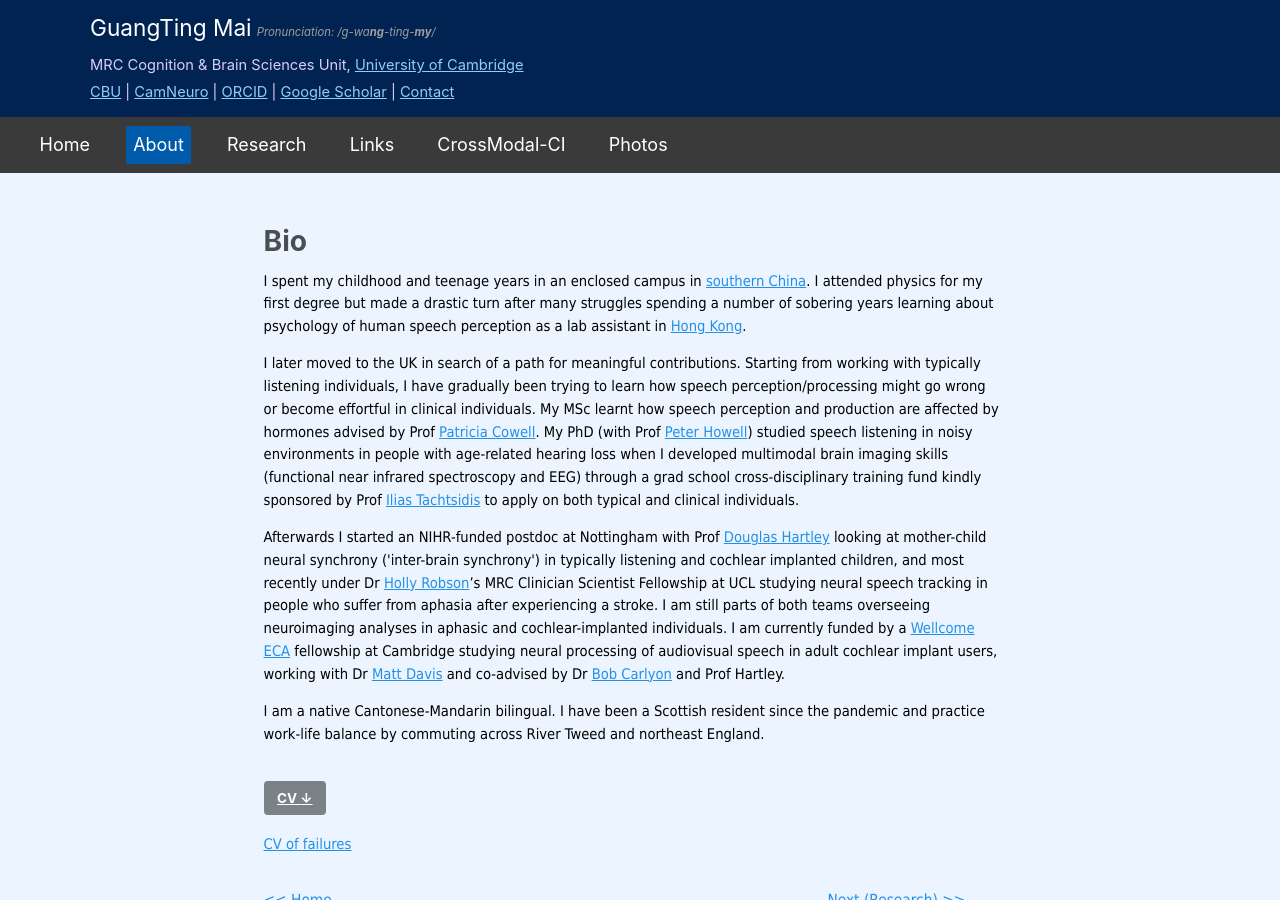
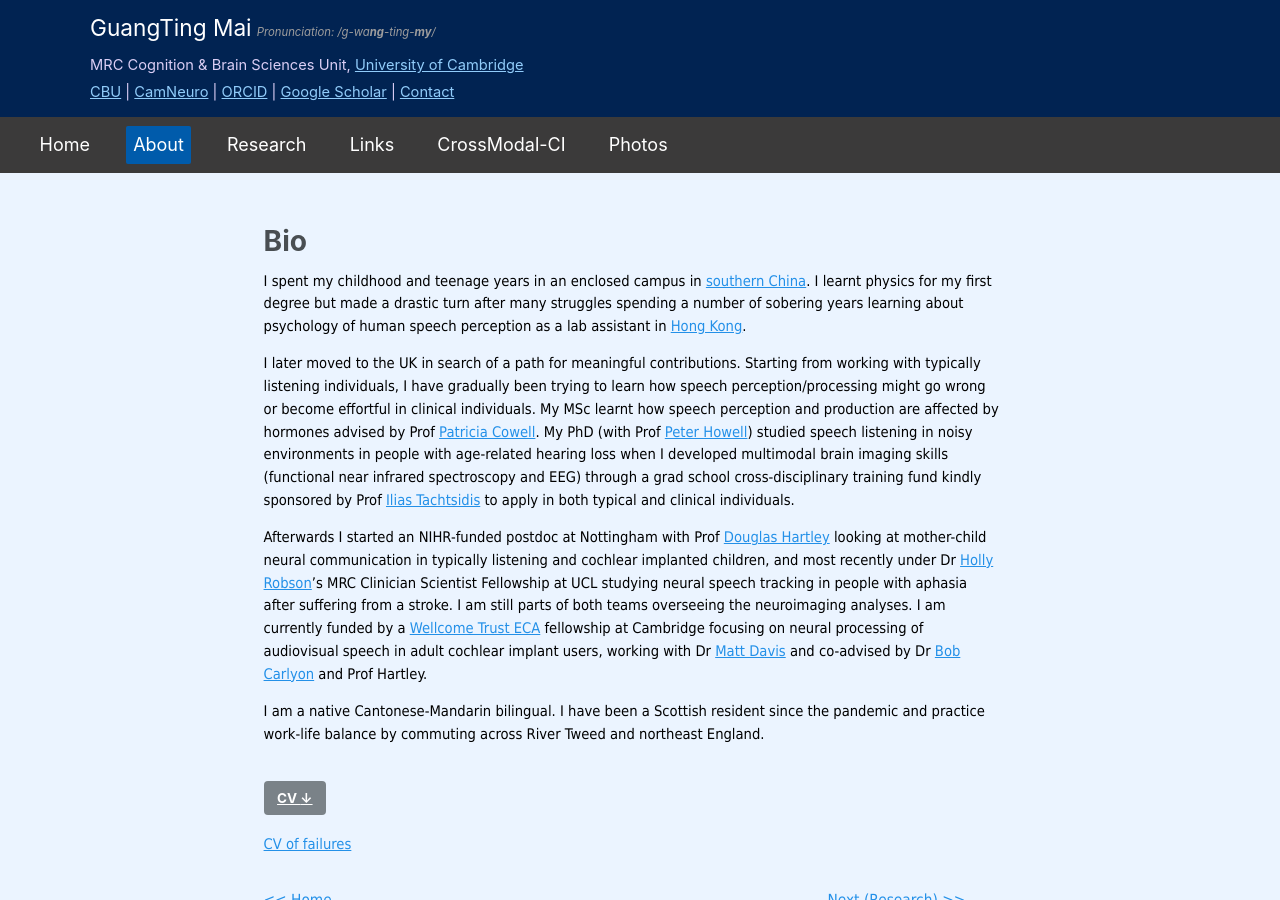
Before and after one commit to guangtingmai/guangtingmai.github.io, a Jekyll site: the page built from _pages/bio.html, in a window 1280 px wide and 900 px high. Built offline with Jekyll 4.4.1, drawn with Linux system fonts in a browser that asks for light colours.

Commit message:
Update bio.html

```diff
--- a/_pages/bio.html
+++ b/_pages/bio.html
@@ -5,7 +5,7 @@
 author_profile: true
 ---
 <p span style="font-size: 11pt;font-family: Tahoma;color: black;line-height: 1.55;display: block;margin-bottom: 1vh">I spent my childhood and teenage years in an enclosed
-  campus in <a href="https://en.wikipedia.org/wiki/Sun_Yat-sen_University">southern China</a>. I attended physics for my first degree but made a
+  campus in <a href="https://en.wikipedia.org/wiki/Sun_Yat-sen_University">southern China</a>. I learnt physics for my first degree but made a
   drastic turn after many struggles spending a number of sobering years learning about psychology of human speech perception as a lab assistant in
   <a href="https://www.ee.cuhk.edu.hk/~lel/research/index.html">Hong Kong</a>.</span>
 <p span style="font-size: 11pt;font-family: Tahoma;color: black;line-height: 1.55;display: block;margin-bottom: 1vh">I later moved to the UK in search of a path for meaningful
@@ -14,15 +14,14 @@
   <a href="https://sheffield.ac.uk/ahpnm/people/human-communication-sciences/patricia-e-cowell">Patricia Cowell</a>. My PhD (with Prof
   <a href="https://profiles.ucl.ac.uk/2817-peter-howell/">Peter Howell</a>) studied speech listening in noisy environments in people with age-related hearing loss
   when I developed multimodal brain imaging skills (functional near infrared spectroscopy and EEG) through a grad school cross-disciplinary training fund kindly
-  sponsored by Prof <a href="https://profiles.ucl.ac.uk/2168-ilias-tachtsidis">Ilias Tachtsidis</a> to apply on both typical and clinical individuals.</p>
+  sponsored by Prof <a href="https://profiles.ucl.ac.uk/2168-ilias-tachtsidis">Ilias Tachtsidis</a> to apply in both typical and clinical individuals.</p>
 <p span style="font-size: 11pt;font-family: Tahoma;color: black;line-height: 1.55;display: block;margin-bottom: 1vh">Afterwards I started an NIHR-funded postdoc at
-  Nottingham with Prof <a href="https://www.nottingham.ac.uk/medicine/people/douglas.hartley">Douglas Hartley</a> looking at mother-child neural synchrony ('inter-brain
-  synchrony') in typically listening and cochlear implanted children, and most recently under Dr <a href="https://profiles.ucl.ac.uk/82001-holly-robson">Holly Robson</a>’s
-  MRC Clinician Scientist Fellowship at UCL studying neural speech tracking in people who suffer from aphasia after experiencing a stroke. I am still parts of
-  both teams overseeing neuroimaging analyses in aphasic and cochlear-implanted individuals. I am currently funded by a
-  <a href="https://wellcome.org/research-funding/schemes/wellcome-early-career-awards">Wellcome ECA</a> fellowship at Cambridge studying neural processing of audiovisual
-  speech in adult cochlear implant users, working with Dr <a href="https://www.mrc-cbu.cam.ac.uk/people/matt.davis/">Matt Davis</a> and co-advised by Dr
-  <a href="https://www.mrc-cbu.cam.ac.uk/people/bob.carlyon/">Bob Carlyon</a> and Prof Hartley.</span></p>
+  Nottingham with Prof <a href="https://www.nottingham.ac.uk/medicine/people/douglas.hartley">Douglas Hartley</a> looking at mother-child neural communication in
+  typically listening and cochlear implanted children, and most recently under Dr <a href="https://profiles.ucl.ac.uk/82001-holly-robson">Holly Robson</a>’s
+  MRC Clinician Scientist Fellowship at UCL studying neural speech tracking in people with aphasia after suffering from a stroke. I am still parts of
+  both teams overseeing the neuroimaging analyses. I am currently funded by a <a href="https://wellcome.org/research-funding/schemes/wellcome-early-career-awards">Wellcome Trust ECA</a>
+  fellowship at Cambridge focusing on neural processing of audiovisual speech in adult cochlear implant users, working with Dr <a href="https://www.mrc-cbu.cam.ac.uk/people/matt.davis/">Matt Davis</a>
+  and co-advised by Dr <a href="https://www.mrc-cbu.cam.ac.uk/people/bob.carlyon/">Bob Carlyon</a> and Prof Hartley.</span></p>
 <p span style="font-size: 11pt;font-family: Tahoma;color: black;line-height: 1.55;display: block;margin-bottom: 1vh">I am a native Cantonese-Mandarin bilingual. I have been a
   Scottish resident since the pandemic and practice work-life balance by commuting across River Tweed and northeast England.</span>
 </p>
```
